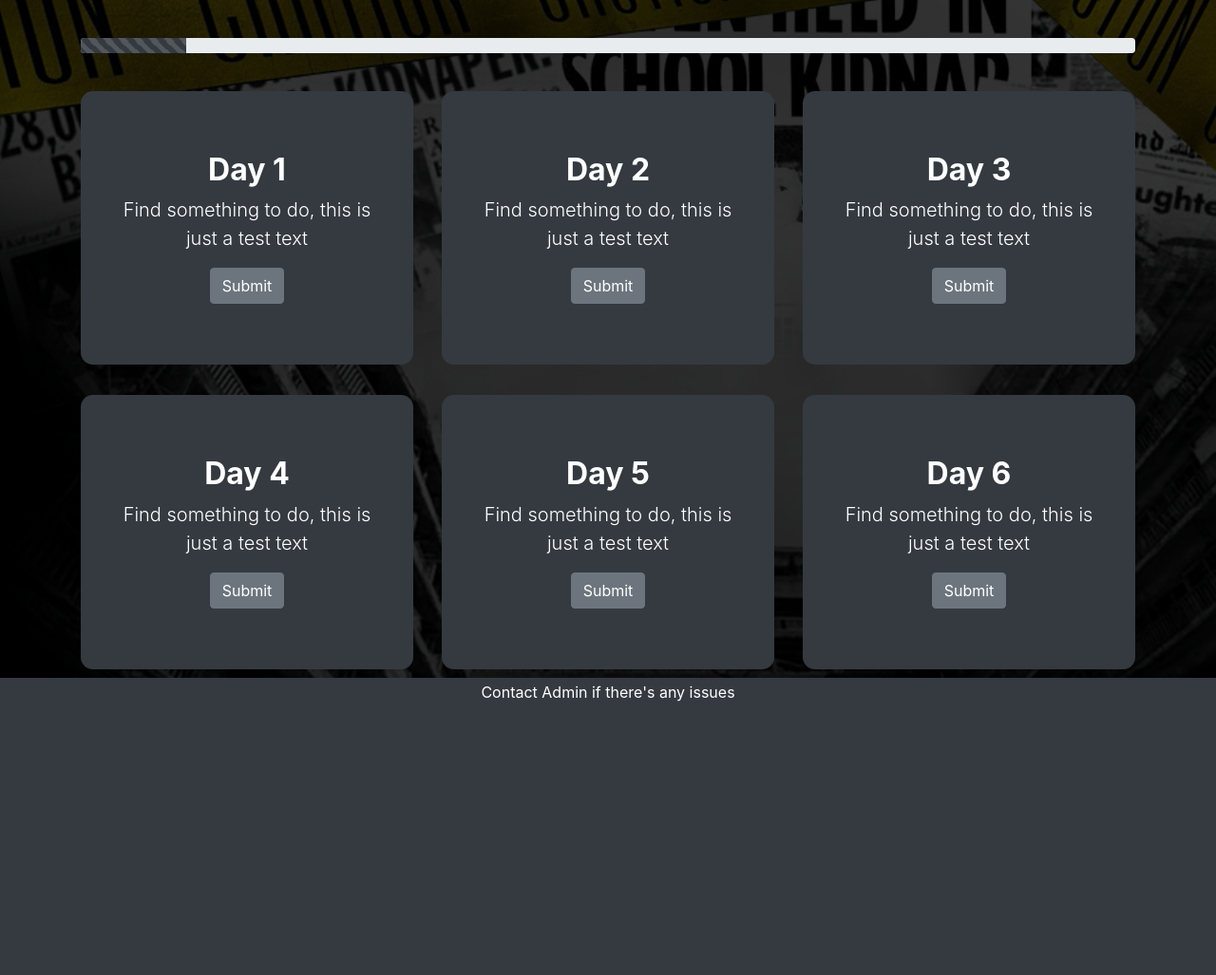
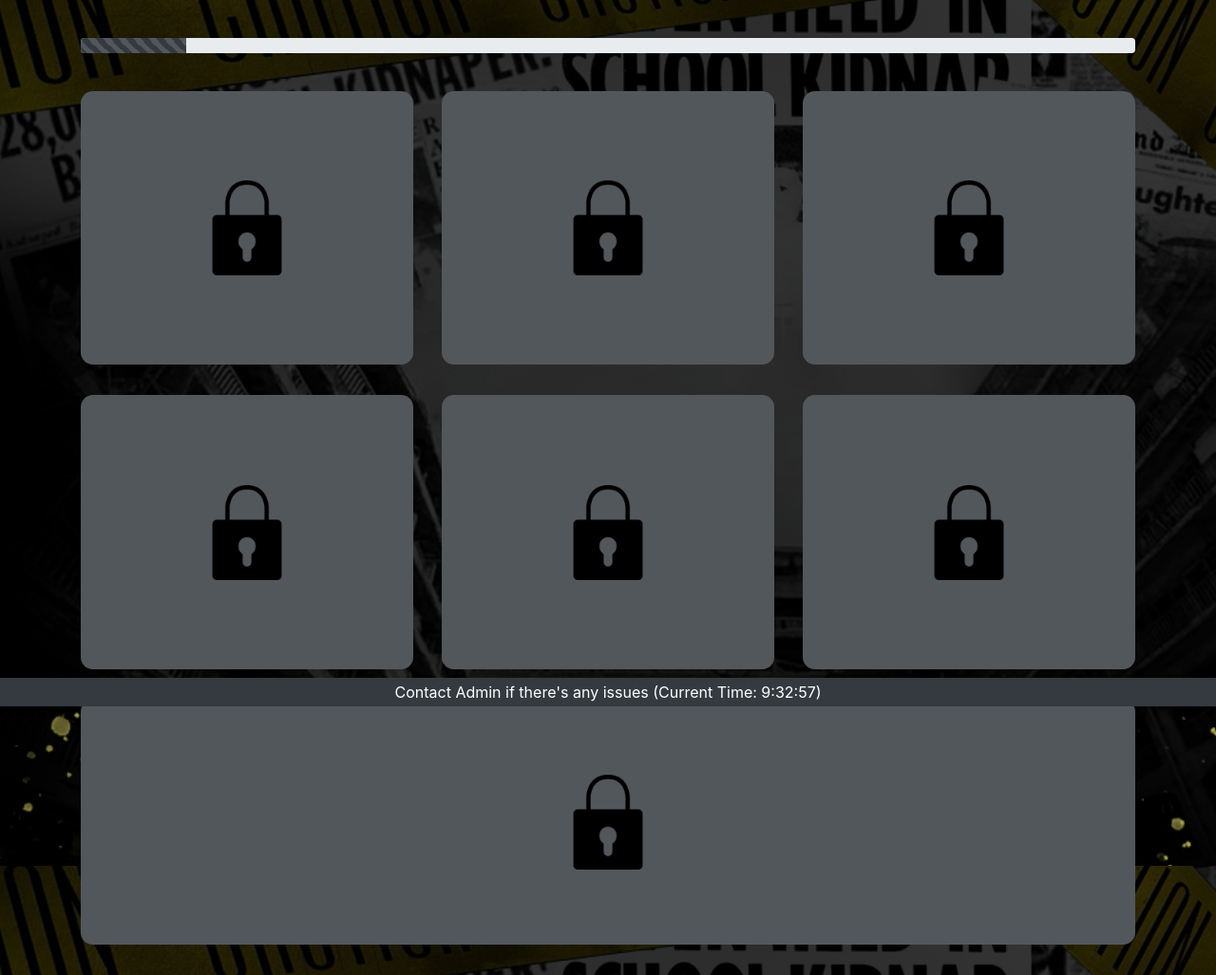
Before and after one commit to marcustut/UnlockProject, a Django app: page /home/ in a window 1280 px wide. Shown: the part 56-1083 px from the top of the page at 95% size. Before the commit the page ends 795 px from the top, so only its background shows below. Run offline with Django 3.2, Linux system fonts and the light colour scheme; data comes from the database, SQL or seed files in the repository; both versions use the stored data as it was after the commit; some libraries are stand-ins or nearby versions.

Commit message:
5 May (Tuesday) - Refining Homepage (Linking to Models)

```diff
--- a/System/website/home/templates/home/home.html
+++ b/System/website/home/templates/home/home.html
@@ -1,20 +1,33 @@
 <!DOCTYPE html>
 <html>
   <head>
-    <title>Unlock Project 2020</title>
+    <title>绝密追查 - Mission Page</title>
     <meta charset="utf-8" />
     <meta name="viewport" content="width=device-width, initial-scale=1" />
     {% load static %}
+    <!--Website Logo-->
+    <link rel="icon" type="image/png" href="{% static 'images/Logo.png' %}" />
     <!--Bootstrap 4.4-->
     <link rel="stylesheet" href="{% static 'css/bootstrap.min.css' %}" />
     <script src="{% static 'js/bootstrap.js' %}"></script>
+    <script>
+    function startTime() {
+      var today = new Date();
+      var h = today.getHours();
+      var m = today.getMinutes();
+      var s = today.getSeconds();
+      m = checkTime(m);
+      s = checkTime(s);
+      document.getElementById('datetime').innerHTML =
+      h + ":" + m + ":" + s;
+      var t = setTimeout(startTime, 500);
+    }
+    function checkTime(i) {
+      if (i < 10) {i = "0" + i};  // add zero in front of numbers < 10
+      return i;
+    }
+    </script>
     <style>
-      /* .navbar-header {
-                float: left;
-                text-align: center;
-                width: 100%;
-            } */
-
       body {
         background: #000000 url("{% static 'images/unlockBG.jpg' %}");
       }
@@ -42,13 +55,26 @@
         color: white;
       }
 
-      .jumbotron {
+      .locked-mission {
+        background-color: #52575c;
+        border-radius: 1vw;
+        background-image: url("{% static 'images/Lock.png' %}");
+        background-repeat: no-repeat;
+        background-position: center;
+        background-size: 100px 100px;
+      }
+
+      .locked-mission > * {
+        visibility: hidden;
+      }
+
+      .active-mission {
         background-color: #343a40;
         border-radius: 1vw;
       }
     </style>
   </head>
-  <body>
+  <body onload=startTime()>
     <nav
       class="navbar navbar-expand-lg navbar-dark bg-dark justify-content-between"
     >
@@ -94,55 +120,56 @@
       </div>
 
         <div class="row">
+        {% for mission in missions|slice:":3" %}
           <div class="col-sm">
-          <div class="jumbotron" style="text-align: center;">
-            <h2 class=""><strong>Day 1</strong></h2>
-            <p class="lead">Find something to do, this is just a test text</p>
+            {% if now > mission.start_time.date %}
+              <div class="jumbotron active-mission" style="text-align: center;">
+            {% else %}
+              <div class="jumbotron locked-mission" style="text-align: center;">
+            {% endif %}
+                <h2 class=""><strong>{{ mission.mission_title }}</strong></h2>
+                <p class="lead">{{ mission.mission_description }}</p>
                 <a class="btn btn-secondary" href="#" role="button">Submit</a>
               </div>
           </div>
+        {% endfor %}
+        </div>
+
+        <div class="row">
+        {% for mission in missions|slice:"3:6" %}
           <div class="col-sm">
-          <div class="jumbotron" style="text-align: center;">
-            <h2 class=""><strong>Day 2</strong></h2>
-            <p class="lead">Find something to do, this is just a test text</p>
+            {% if now > mission.start_time.date %}
+              <div class="jumbotron active-mission" style="text-align: center;">
+            {% else %}
+              <div class="jumbotron locked-mission" style="text-align: center;">
+            {% endif %}
+                <h2 class=""><strong>{{ mission.mission_title }}</strong></h2>
+                <p class="lead">{{ mission.mission_description }}</p>
                 <a class="btn btn-secondary" href="#" role="button">Submit</a>
               </div>
           </div>
+        {% endfor %}
+        </div>
+
+        <div class="row">
+        {% for mission in missions|slice:"6:9" %}
           <div class="col-sm">
-          <div class="jumbotron" style="text-align: center;">
-            <h2 class=""><strong>Day 3</strong></h2>
-            <p class="lead">Find something to do, this is just a test text</p>
+            {% if now > mission.start_time.date %}
+              <div class="jumbotron active-mission" style="text-align: center;">
+            {% else %}
+              <div class="jumbotron locked-mission" style="text-align: center;">
+            {% endif %}
+                <h2 class=""><strong>{{ mission.mission_title }}</strong></h2>
+                <p class="lead">{{ mission.mission_description }}</p>
                 <a class="btn btn-secondary" href="#" role="button">Submit</a>
               </div>
           </div>
-      </div>
-      <div class="row">
-        <div class="col-sm">
-          <div class="jumbotron" style="text-align: center;">
-            <h2 class=""><strong>Day 4</strong></h2>
-            <p class="lead">Find something to do, this is just a test text</p>
-            <a class="btn btn-secondary" href="#" role="button">Submit</a>
-          </div>
-        </div>
-        <div class="col-sm">
-          <div class="jumbotron" style="text-align: center;">
-            <h2 class=""><strong>Day 5</strong></h2>
-            <p class="lead">Find something to do, this is just a test text</p>
-            <a class="btn btn-secondary" href="#" role="button">Submit</a>
-          </div>
-        </div>
-        <div class="col-sm">
-          <div class="jumbotron" style="text-align: center;">
-            <h2 class=""><strong>Day 6</strong></h2>
-            <p class="lead">Find something to do, this is just a test text</p>
-            <a class="btn btn-secondary" href="#" role="button">Submit</a>
-          </div>
-        </div>
+        {% endfor %}
         </div>
     </div>
 
     <footer class="container-fluid text-center fixed-bottom">
-      <p>Contact Admin if there's any issues</p>
+      <p>Contact Admin if there's any issues (Current Time: <span id="datetime"></span>)</p>
     </footer>
   </body>
 </html>
--- a/System/website/home/views.py
+++ b/System/website/home/views.py
@@ -1,10 +1,19 @@
 from django.shortcuts import render
 from django.http import HttpResponse, HttpResponseRedirect
 from django.urls import reverse
+from infoboard.models import MissionDetail
+
+import datetime
 
 # Create your views here.
+
+
 def redirectToLogin(request):
     return HttpResponseRedirect(reverse('login:login'))
 
+
 def home(request):
-    return render(request, 'home/home.html')
+    now = datetime.datetime.now().date()
+    missions = MissionDetail.objects.all().order_by('start_time')
+
+    return render(request, 'home/home.html', {'now': now, 'missions': missions})
--- a/System/website/infoboard/views.py
+++ b/System/website/infoboard/views.py
@@ -46,7 +46,7 @@ class InfoBoard(View):
         if incoming_msg == '2' or incoming_msg == '🗒️':
             msg_MissionDetail = f'*Mission Details 🗒️*\n\n'
             idx = 1
-            for mission in MissionDetail.objects.all():
+            for mission in MissionDetail.objects.all().order_by('start_time'):
                 mission_detail_msg = f'*{idx}. {mission.mission_title}*\n_{mission.mission_description}_\nStart Time: {timezone.localtime(mission.start_time).strftime("_%a, %d-%m-%Y, %I:%M:%S%p_")}\nEnd Time: {timezone.localtime(mission.end_time).strftime("_%a, %d-%m-%Y, %I:%M:%S%p_")}\n\n'
                 msg_MissionDetail += mission_detail_msg
                 idx += 1
--- a/System/website/login/templates/login/login.html
+++ b/System/website/login/templates/login/login.html
@@ -8,8 +8,9 @@
   <head>
     <meta charset="UTF-8" />
     <meta name="viewport" content="width=device-width, initial-scale=1.0" />
-    <title>Unlock Inspector Login</title>
+    <title>绝密追查 - Inspector Login</title>
     {% load static %}
+    <link rel="icon" type="image/png" href="{% static 'images/Logo.png' %}" />
     <link rel="stylesheet" href="{% static 'images/login.css' %}" />
     <link href="https://fonts.googleapis.com/css2?family=Roboto:wght@700&display=swap" rel="stylesheet">
   </head>
--- a/System/website/static/images/login.css
+++ b/System/website/static/images/login.css
@@ -113,6 +113,7 @@ body {
     border-radius: 3.5px;
     padding-left: 2.5px;
     color: white;
+    font-size: 8px;
   }
 
   input[type="text"] {
@@ -177,6 +178,7 @@ body {
     border-radius: 3.5px;
     padding-left: 2.5px;
     color: white;
+    font-size: 8px;
   }
 
   input[type="text"] {
@@ -240,6 +242,7 @@ body {
     border-radius: 3.5px;
     padding-left: 2.5px;
     color: white;
+    font-size: 8px;
   }
 
   input[type="text"] {
```
Also changed, not shown: System/requirements.txt (added, +39 -0 lines), System/website/boot/images/Lock.png (added), System/website/db.sqlite3, System/website/static/images/Lock.png (added). Lines whose indentation alone changed are shown as unchanged.
